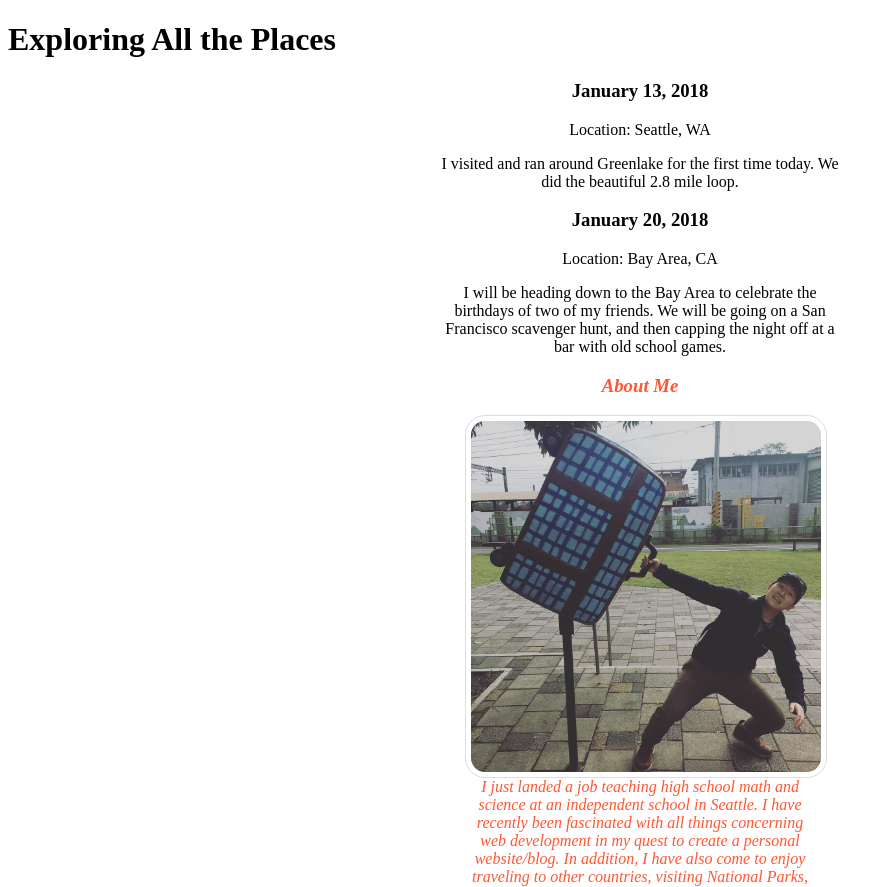
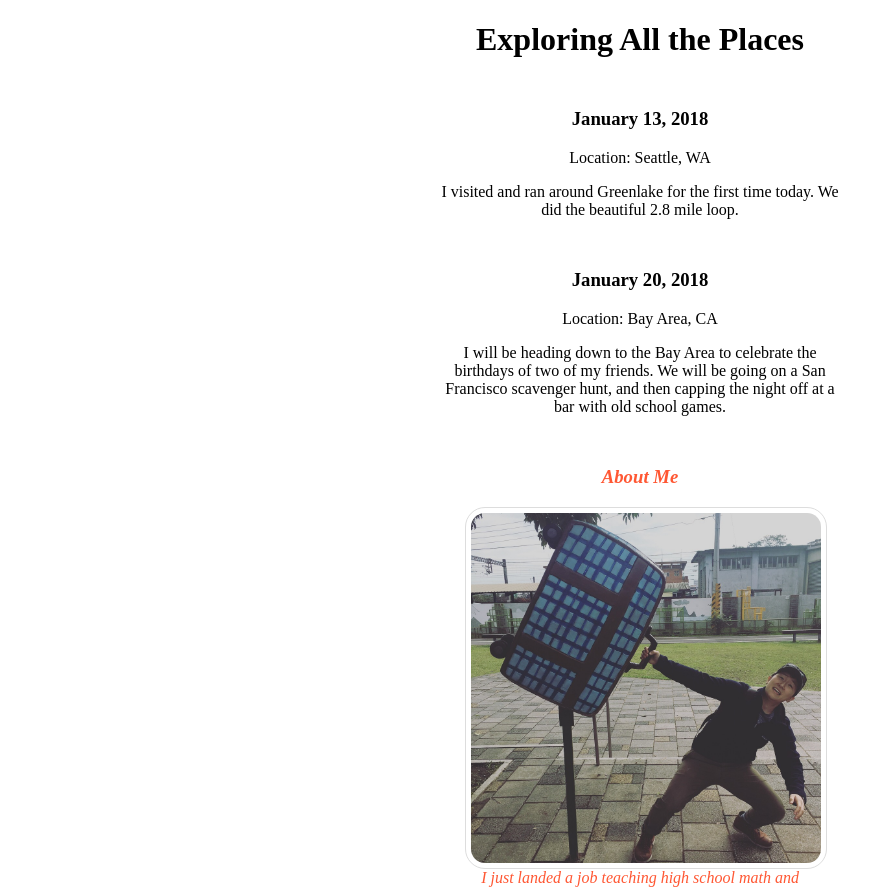
Before and after one commit to alicehsiao/blog, a plain HTML site: page index.html in a window 1280 px wide. Shown: the top 887 px of the page, without its empty margins (0-893 px from the left). Drawn offline with Linux system fonts and the light colour scheme.

Commit message:
use margin-top and margin-bottom to increase the space between blog posts and created h1 style by aligning to text to the center

```diff
--- a/css/styles.css
+++ b/css/styles.css
@@ -10,6 +10,8 @@ img {
   text-align: center;
   margin-left: auto;
   margin-right: auto;
+  margin-top: 50px;
+  margin-bottom: 50px;
   width: 400px;
 }
 
@@ -21,3 +23,7 @@ img {
   font-style: italic;
   color: #FF5733;
 }
+
+h1 {
+  text-align: center;
+}
```
